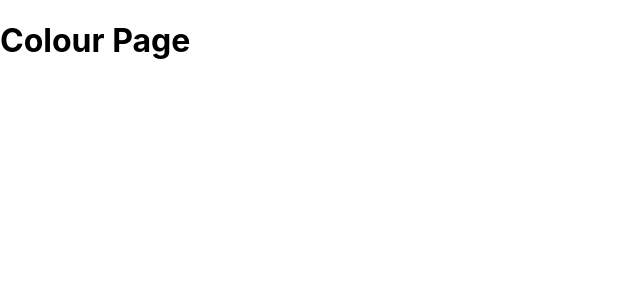
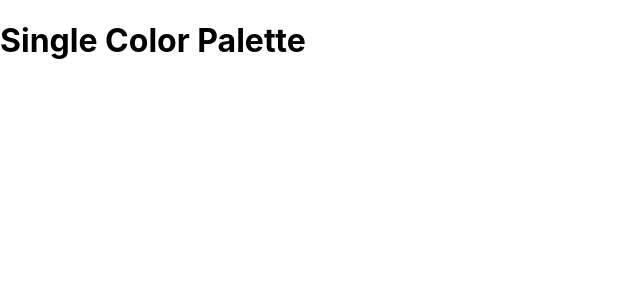
Before and after one commit to manhtran1611/ColorPalette, a React (Create React App) app: page /palette/americano-paletot/beekeeper in a window 1280 px wide. Shown: the top 300 px of the page, without its empty margins (0-640 px from the left). Built offline with nearby package versions, Linux system fonts and the light colour scheme.

Commit message:
Add SinglePaletteColor and Link

```diff
--- a/src/App.js
+++ b/src/App.js
@@ -5,6 +5,7 @@
 import Palette from "./Palette";
 import seedColors from "./seedColors";
 import PaletteList from "./PaletteList";
+import SingleColorPalette from "./SingleColorPalette";
 
 class App extends Component {
   findPalette(id) {
@@ -36,7 +37,7 @@
         <Route
           exact
           path="/palette/:paletteId/:colorId"
-          render={() => <h1>Colour Page</h1>}
+          render={() => <SingleColorPalette />}
         />
       </Switch>
     );
--- a/src/ColorBox.js
+++ b/src/ColorBox.js
@@ -16,7 +16,7 @@
     });
   }
   render() {
-    const { name, background } = this.props;
+    const { name, background, moreUrl } = this.props;
     const { copied } = this.state;
     return (
       <CopyToClipboard text={background} onCopy={this.changeCopyState}>
@@ -36,7 +36,7 @@
             </div>
             <button className="copy-button">Copy</button>
           </div>
-          <Link to="/" onClick={(e) => e.stopPropagation()}>
+          <Link to={moreUrl} onClick={(e) => e.stopPropagation()}>
             <span className="see-more">More</span>
           </Link>
         </div>
--- a/src/Palette.js
+++ b/src/Palette.js
@@ -17,10 +17,15 @@
     this.setState({ format: val });
   }
   render() {
-    const { colors, paletteName, emoji } = this.props.palette;
+    const { colors, paletteName, emoji, id } = this.props.palette;
     const { level, format } = this.state;
     const colorBoxes = colors[level].map((color) => (
-      <ColorBox background={color[format]} name={color.name} key={color.id} />
+      <ColorBox
+        background={color[format]}
+        name={color.name}
+        key={color.id}
+        moreUrl={`/palette/${id}/${color.id}`}
+      />
     ));
     return (
       <div className="Palette">
--- /dev/null
+++ b/src/SingleColorPalette.js
@@ -0,0 +1,13 @@
+import React, { Component } from "react";
+
+export class SingleColorPalette extends Component {
+  render() {
+    return (
+      <div>
+        <h1>Single Color Palette</h1>
+      </div>
+    );
+  }
+}
+
+export default SingleColorPalette;
```
